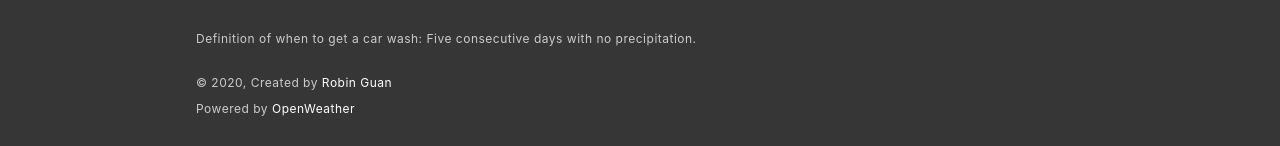
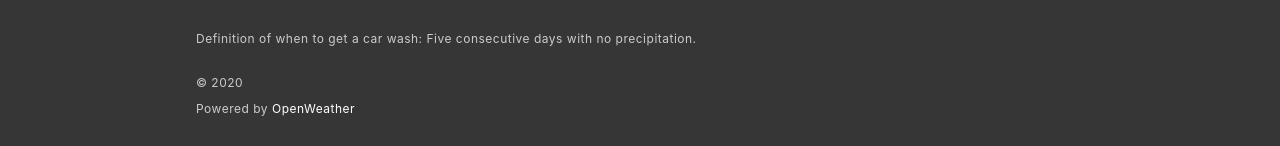
Before and after one commit to RobinRobinG/car-wash, a Gatsby site: page / in a window 1280 px wide. Shown: the part 651-797 px from the top of the page. Built offline with nearby package versions, Linux system fonts and the light colour scheme; Gatsby itself is replaced by a stand-in of ours; no server answers; some icons are missing.

Commit message:
update footer

```diff
--- a/src/components/footer/footer.js
+++ b/src/components/footer/footer.js
@@ -3,6 +3,8 @@ import Container from '../container/container'
 import './footer.scss'
 
 const Footer = () => {
+  const year = new Date().getFullYear()
+
   return (
     <footer className="footer">
       <Container>
@@ -10,11 +12,7 @@ const Footer = () => {
           Definition of when to get a car wash: Five consecutive days with no
           precipitation.
         </div>
-        <div>
-          © {new Date().getFullYear()}, Created by
-          {` `}
-          <a href="https://robinrobing.github.io/">Robin Guan</a>
-        </div>
+        <div>© {year}</div>
         <div>
           Powered by <a href="https://openweathermap.org/">OpenWeather</a>
         </div>
```
